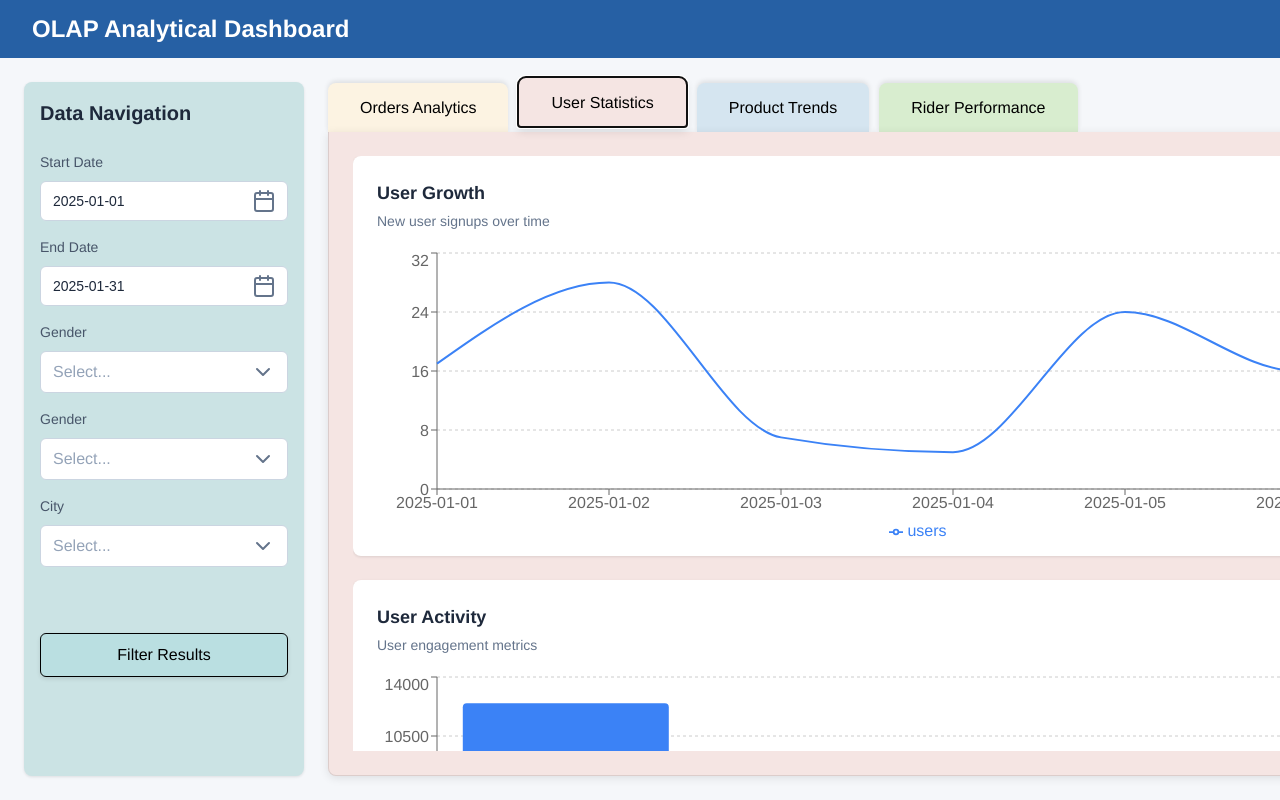
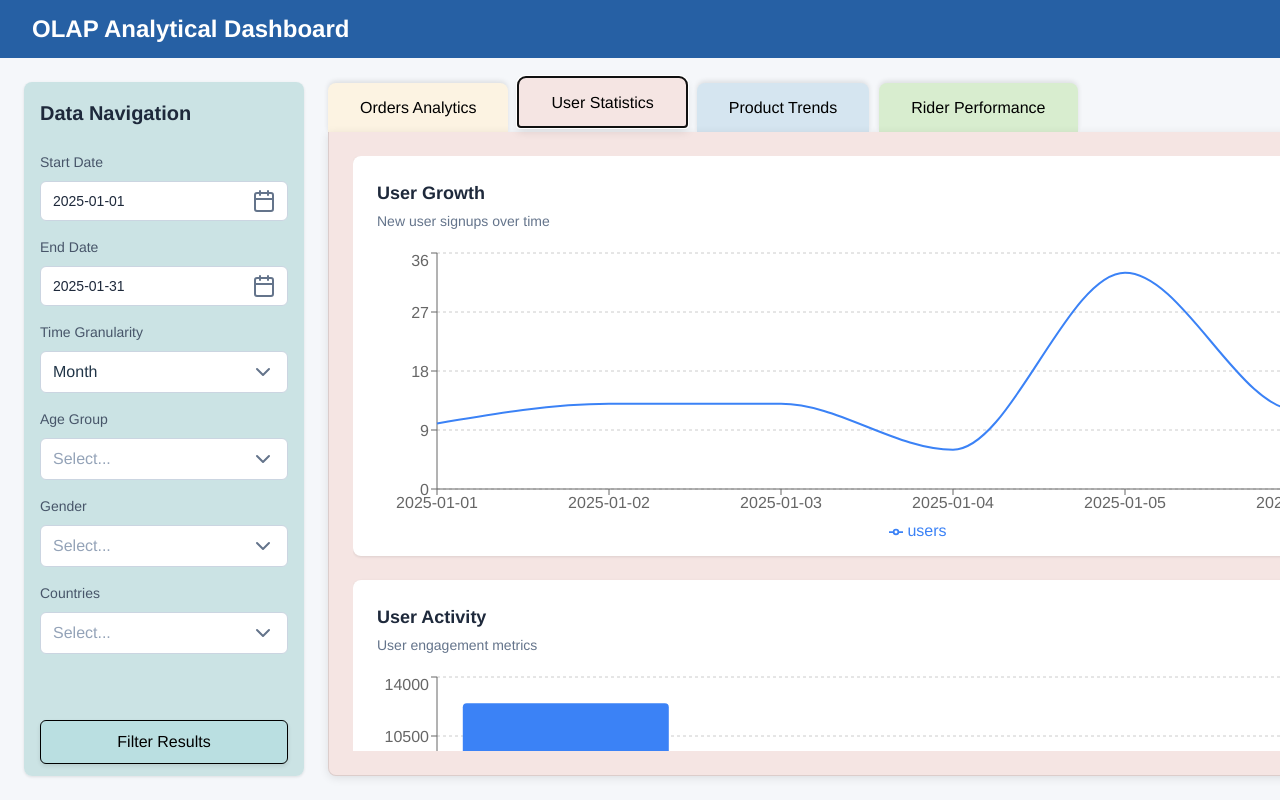
Before and after one commit to trishaguarin/STADVDB-MCO1, a React (Vite) app in the folder stadvdb-app/: page /Orders in a window 1280 px wide. Both pictures are taken after a click on the button "User Statistics". Built offline with nearby package versions, Linux system fonts and the light colour scheme.

Commit message:
Fixed Filter Updates Per Tab

```diff
--- a/stadvdb-app/src/assets/pages/Orders.jsx
+++ b/stadvdb-app/src/assets/pages/Orders.jsx
@@ -14,17 +14,45 @@ const OrdersAnalytics = () => {
   const [showCityDropdown, setShowCityDropdown] = useState(false);
   const [showGenderDropdown, setShowGenderDropdown] = useState(false);
   const [showTimeDropdown, setShowTimeDropdown] = useState(false);
+  const [showAgeGroupDropdown, setShowAgeGroupDropdown] = useState(false);
+  const [showCountryDropdown, setShowCountryDropdown] = useState(false);
   const [selectedCities, setSelectedCities] = useState([]);
   const [selectedGenders, setSelectedGenders] = useState([]);
-  const [selectedTime, setSelectedTime] = useState([]);
+  const [selectedAgeGroups, setSelectedAgeGroups] = useState([]);
+  const [selectedTime, setSelectedTime] = useState('Month');
+  const [selectedCountries, setSelectedCountries] = useState([]);
+  const [availableCities, setAvailableCities] = useState([]);
+
+  // Refs for dropdowns
   const cityDropdownRef = useRef(null);
   const genderDropdownRef = useRef(null);
+  const timeDropdownRef = useRef(null);
+  const ageGroupDropdownRef = useRef(null);
+  const countryDropdownRef = useRef(null);
 
-  // Placeholder Data
-  const cities = [
+  // Constants
+  const timeOptions = ['Year', 'Quarter', 'Month', 'Day'];
+  const ageGroups = ['18-24', '25-34', '35-44', '45-54', '55-64', '65+'];
+
+  // Country and City Data
+  const [countries, setCountries] = useState([
+    { id: 'us', name: 'United States' },
+    { id: 'ca', name: 'Canada' },
+    { id: 'uk', name: 'United Kingdom' },
+    { id: 'au', name: 'Australia' },
+    { id: 'jp', name: 'Japan' }
+  ]);
+
+  const citiesByCountry = {
+    us: [
       'New York', 'Los Angeles', 'Chicago', 'Houston', 'Phoenix',
       'Philadelphia', 'San Antonio', 'San Diego', 'Dallas', 'San Jose'
-  ];
+    ],
+    ca: ['Toronto', 'Vancouver', 'Montreal', 'Calgary', 'Ottawa'],
+    uk: ['London', 'Manchester', 'Birmingham', 'Glasgow', 'Liverpool'],
+    au: ['Sydney', 'Melbourne', 'Brisbane', 'Perth', 'Adelaide'],
+    jp: ['Tokyo', 'Osaka', 'Yokohama', 'Nagoya', 'Sapporo']
+  };
 
   // Tab states and data
   const [activeTab, setActiveTab] = useState('orders');
@@ -179,6 +207,9 @@ const OrdersAnalytics = () => {
       if (genderDropdownRef.current && !genderDropdownRef.current.contains(event.target)) {
         setShowGenderDropdown(false);
       }
+      if (countryDropdownRef.current && !countryDropdownRef.current.contains(event.target)) {
+        setShowCountryDropdown(false);
+      }
     };
 
     document.addEventListener('mousedown', handleClickOutside);
@@ -186,6 +217,25 @@ const OrdersAnalytics = () => {
       document.removeEventListener('mousedown', handleClickOutside);
     };
   }, []);
+
+  // Update available cities when selected countries change
+  useEffect(() => {
+    if (selectedCountries.length > 0) {
+      const cities = [];
+      selectedCountries.forEach(countryId => {
+        const countryCities = citiesByCountry[countryId] || [];
+        cities.push(...countryCities.map(city => ({
+          name: city,
+          countryId,
+          countryName: countries.find(c => c.id === countryId)?.name || ''
+        })));
+      });
+      setAvailableCities(cities);
+    } else {
+      setAvailableCities([]);
+      setSelectedCities([]);
+    }
+  }, [selectedCountries]);
 
   const toggleSelection = (item, selectedItems, setSelectedItems) => {
     setSelectedItems(prev =>
@@ -195,10 +245,16 @@ const OrdersAnalytics = () => {
     );
   };
 
-  const getSelectedText = (items) => {
+  const getSelectedText = (items, isCountry = false) => {
     if (items.length === 0) return 'Select...';
-    if (items.length <= 2) return items.join(', ');
-    return `${items.length} selected`;
+    if (isCountry) {
+      if (items.length <= 2) {
+        return items.map(id => countries.find(c => c.id === id)?.name || id).join(', ');
+      }
+      return `${items.length} countries selected`;
+    }
+    if (items.length <= 2) return items.map(city => city.name || city).join(', ');
+    return `${items.length} cities selected`;
   };
 
   return (
@@ -273,6 +329,88 @@ const OrdersAnalytics = () => {
             </div>
 
             {/* Time Granularity Dropdown */}
+            <div className="filter-item" ref={timeDropdownRef}>
+              <label className="filter-label">Time Granularity</label>
+              <div className="dropdown-container">
+                <div
+                  className="dropdown-header"
+                  onClick={() => setShowTimeDropdown(!showTimeDropdown)}
+                >
+                  <span>{selectedTime || 'Select...'}</span>
+                  <ChevronDown className={`dropdown-arrow ${showTimeDropdown ? 'rotate' : ''}`} />
+                </div>
+
+                {showTimeDropdown && (
+                  <div className="dropdown-options">
+                    {timeOptions.map(option => (
+                      <div
+                        key={option}
+                        className={`dropdown-option ${selectedTime === option ? 'selected' : ''}`}
+                        onClick={() => {
+                          setSelectedTime(option);
+                          setShowTimeDropdown(false);
+                          setFilters(prev => ({
+                            ...prev,
+                            timeGranularity: option.toLowerCase()
+                          }));
+                        }}
+                      >
+                        <span className="checkbox">
+                          {selectedTime === option && <Check size={14} />}
+                        </span>
+                        {option}
+                      </div>
+                    ))}
+                  </div>
+                )}
+              </div>
+            </div>
+
+            {/* Age Group Dropdown*/}
+            {activeTab === 'users' && (
+              <div className="filter-item" ref={ageGroupDropdownRef}>
+                <label className="filter-label">Age Group</label>
+                <div className="dropdown-container">
+                  <div
+                    className="dropdown-header"
+                    onClick={() => setShowAgeGroupDropdown(!showAgeGroupDropdown)}
+                  >
+                    <span className={selectedAgeGroups.length === 0 ? 'placeholder' : ''}>
+                      {getSelectedText(selectedAgeGroups)}
+                    </span>
+                    <ChevronDown className={`dropdown-arrow ${showAgeGroupDropdown ? 'rotate' : ''}`} />
+                  </div>
+
+                  {showAgeGroupDropdown && (
+                    <div className="dropdown-options">
+                      {ageGroups.map(group => (
+                        <div
+                          key={group}
+                          className={`dropdown-option ${selectedAgeGroups.includes(group) ? 'selected' : ''}`}
+                          onClick={() => {
+                            toggleSelection(group, selectedAgeGroups, setSelectedAgeGroups);
+                            setFilters(prev => ({
+                              ...prev,
+                              ageGroups: selectedAgeGroups.includes(group)
+                                ? selectedAgeGroups.filter(g => g !== group)
+                                : [...selectedAgeGroups, group]
+                            }));
+                          }}
+                        >
+                          <span className="checkbox">
+                            {selectedAgeGroups.includes(group) && <Check size={14} />}
+                          </span>
+                          {group}
+                        </div>
+                      ))}
+                    </div>
+                  )}
+                </div>
+              </div>
+            )}
+
+            {/* Gender Dropdown */}
+            {(activeTab === 'orders' || activeTab === 'users') && (
               <div className="filter-item" ref={genderDropdownRef}>
                 <label className="filter-label">Gender</label>
                 <div className="dropdown-container">
@@ -304,33 +442,40 @@ const OrdersAnalytics = () => {
                   )}
                 </div>
               </div>
+            )}
 
-            {/* Gender Dropdown */}
-            <div className="filter-item" ref={genderDropdownRef}>
-              <label className="filter-label">Gender</label>
+            {/* Country Dropdown */}
+            <div className="filter-item" ref={countryDropdownRef}>
+              <label className="filter-label">Countries</label>
               <div className="dropdown-container">
                 <div
                   className="dropdown-header"
-                  onClick={() => setShowGenderDropdown(!showGenderDropdown)}
+                  onClick={() => setShowCountryDropdown(!showCountryDropdown)}
                 >
-                  <span className={selectedGenders.length === 0 ? 'placeholder' : ''}>
-                    {getSelectedText(selectedGenders)}
+                  <span className={selectedCountries.length === 0 ? 'placeholder' : ''}>
+                    {getSelectedText(selectedCountries, true)}
                   </span>
-                  <ChevronDown className={`dropdown-arrow ${showGenderDropdown ? 'rotate' : ''}`} />
+                  <ChevronDown className={`dropdown-arrow ${showCountryDropdown ? 'rotate' : ''}`} />
                 </div>
 
-                {showGenderDropdown && (
+                {showCountryDropdown && (
                   <div className="dropdown-options">
-                    {genders.map(gender => (
+                    {countries.map(country => (
                       <div
-                        key={gender}
-                        className={`dropdown-option ${selectedGenders.includes(gender) ? 'selected' : ''}`}
-                        onClick={() => toggleSelection(gender, selectedGenders, setSelectedGenders)}
+                        key={country.id}
+                        className={`dropdown-option ${selectedCountries.includes(country.id) ? 'selected' : ''}`}
+                        onClick={() => {
+                          setSelectedCountries(prev =>
+                            prev.includes(country.id)
+                              ? prev.filter(id => id !== country.id)
+                              : [...prev, country.id]
+                          );
+                        }}
                       >
                         <span className="checkbox">
-                          {selectedGenders.includes(gender) && <Check size={14} />}
+                          {selectedCountries.includes(country.id) && <Check size={14} />}
                         </span>
-                        {gender}
+                        {country.name}
                       </div>
                     ))}
                   </div>
@@ -338,38 +483,57 @@ const OrdersAnalytics = () => {
               </div>
             </div>
 
-            {/* Cities Multi-Select Dropdown */}
+            {/* Cities Dropdown */}
+            {selectedCountries.length > 0 && (
               <div className="filter-item" ref={cityDropdownRef}>
                 <label className="filter-label">City</label>
                 <div className="dropdown-container">
                   <div
                     className="dropdown-header"
                     onClick={() => setShowCityDropdown(!showCityDropdown)}
+                    style={availableCities.length === 0 ? { opacity: 0.5, pointerEvents: 'none' } : {}}
                   >
                     <span className={selectedCities.length === 0 ? 'placeholder' : ''}>
-                    {getSelectedText(selectedCities)}
+                      {availableCities.length > 0 ? getSelectedText(selectedCities) : 'No cities available'}
                     </span>
+                    {availableCities.length > 0 && (
                       <ChevronDown className={`dropdown-arrow ${showCityDropdown ? 'rotate' : ''}`} />
+                    )}
                   </div>
 
-                {showCityDropdown && (
+                  {showCityDropdown && availableCities.length > 0 && (
                     <div className="dropdown-options">
-                    {cities.map(city => (
+                      {availableCities.map((city, index) => {
+                        const countryName = countries.find(c => c.id === city.countryId)?.name || '';
+                        const isSelected = selectedCities.some(c => c.name === city.name && c.countryId === city.countryId);
+
+                        return (
                           <div
-                        key={city}
-                        className={`dropdown-option ${selectedCities.includes(city) ? 'selected' : ''}`}
-                        onClick={() => toggleSelection(city, selectedCities, setSelectedCities)}
+                            key={`${city.countryId}-${city.name}-${index}`}
+                            className={`dropdown-option ${isSelected ? 'selected' : ''}`}
+                            onClick={() => {
+                              setSelectedCities(prev =>
+                                isSelected
+                                  ? prev.filter(c => !(c.name === city.name && c.countryId === city.countryId))
+                                  : [...prev, { name: city.name, countryId: city.countryId }]
+                              );
+                            }}
                           >
                             <span className="checkbox">
-                          {selectedCities.includes(city) && <Check size={14} />}
+                              {isSelected && <Check size={14} />}
                             </span>
-                        {city}
+                            <span className="city-with-country">
+                              {city.name}
+                              <span className="country-label">{countryName}</span>
+                            </span>
                           </div>
-                    ))}
+                        );
+                      })}
                     </div>
                   )}
                 </div>
               </div>
+            )}
 
             {/* Filter Button */}
             <button
--- a/stadvdb-app/src/styles/Orders.css
+++ b/stadvdb-app/src/styles/Orders.css
@@ -370,29 +370,50 @@ html, body, #root {
 }
 
 .dropdown-option {
+  padding: 0.5rem 1rem;
+  cursor: pointer;
   display: flex;
   align-items: center;
-  padding: 0.5rem 0.75rem;
-  cursor: pointer;
+  gap: 0.5rem;
   transition: background-color 0.2s;
 }
 
 .dropdown-option:hover {
-  background-color: #f8fafc;
+  background-color: #f5f5f5;
 }
 
 .dropdown-option.selected {
-  background-color: #f1f5f9;
+  background-color: #e6f0ff;
+  font-weight: 500;
 }
 
-.checkbox {
+.city-with-country {
+  display: flex;
+  flex-direction: column;
+  gap: 0.1rem;
+  width: 100%;
+}
+
+.country-label {
+  font-size: 0.75rem;
+  color: #666;
+  font-weight: normal;
+  margin-top: 0.1rem;
+}
+
+.dropdown-option:hover .country-label,
+.dropdown-option.selected .country-label {
+  color: #555;
+}
+
+.dropdown-option .checkbox {
   display: inline-flex;
   align-items: center;
   justify-content: center;
   width: 16px;
   height: 16px;
   margin-right: 0.75rem;
-  border: 1px solid #cbd5e1;
+{{ ... }}
   border-radius: 4px;
   background-color: white;
   transition: all 0.2s;
```
Lines whose indentation alone changed are shown as unchanged.
